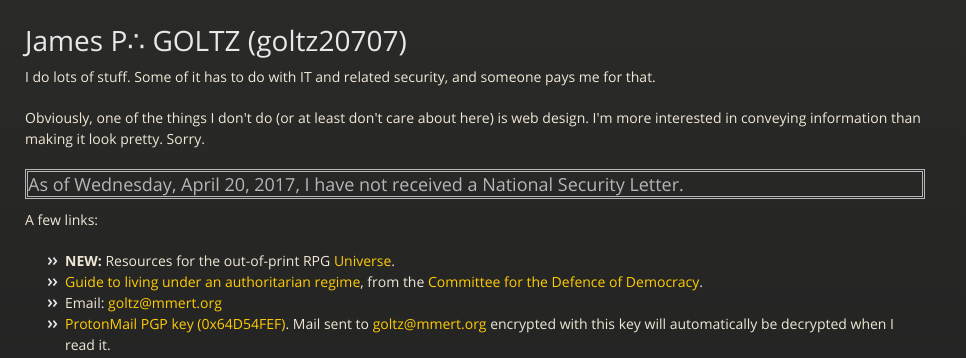
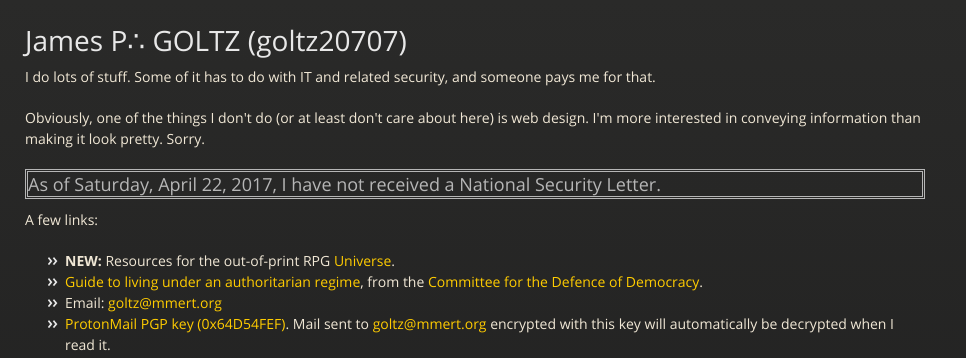
Before and after one commit to goltz20707/goltz20707.github.io, a Jekyll site: the page built from index.html, in a window 1280 px wide. Shown: the top 358 px of the page, without its empty margins (0-966 px from the left). Built offline with Jekyll 4.4.1, drawn with Linux system fonts in a browser that asks for light colours.

Commit message:
Update nsl.html

```diff
--- a/_includes/nsl.html
+++ b/_includes/nsl.html
@@ -4,6 +4,6 @@ date '+%A, %B %e, %Y,'
 
 <h3 style="border: double">As of
 
-Wednesday, April 20, 2017,
+Saturday, April 22, 2017,
 
 I have not received a National Security Letter.</h3>
```
